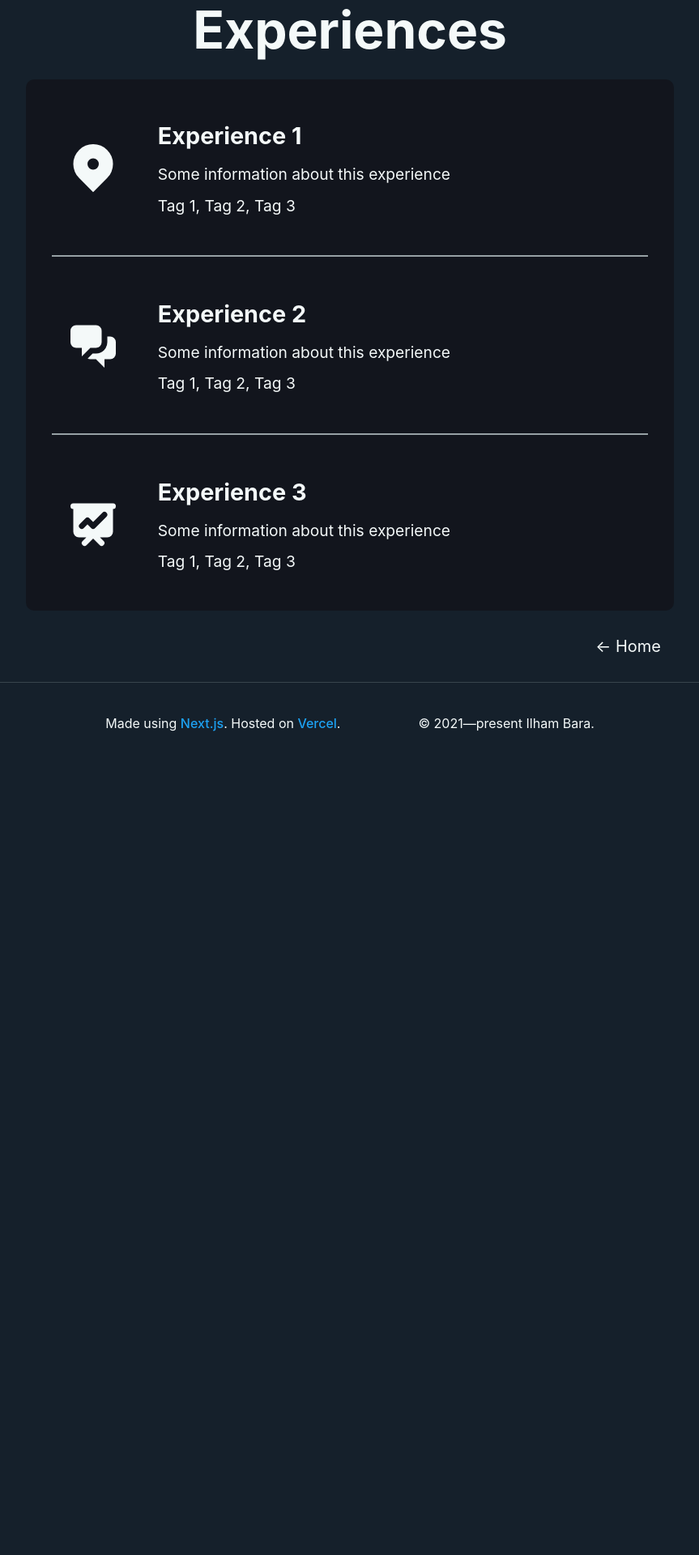
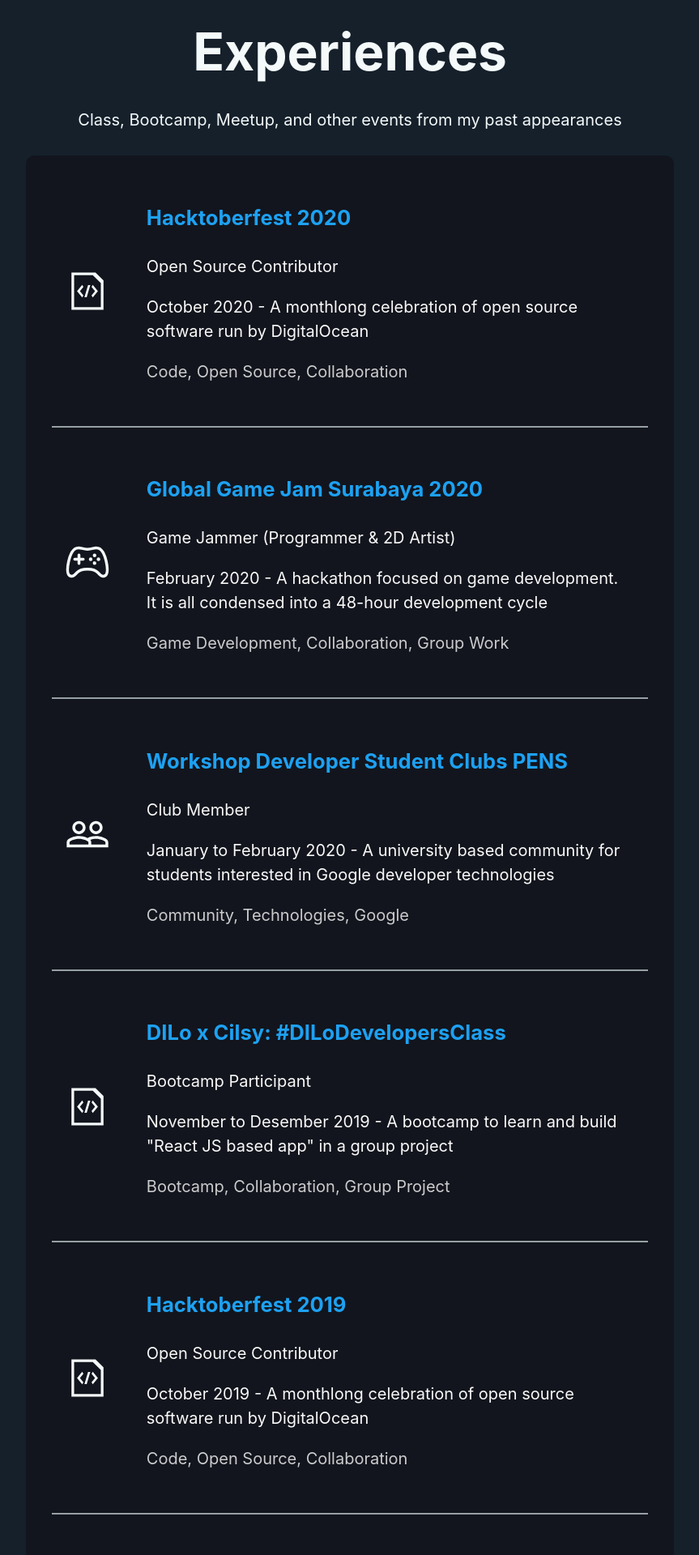
Before and after one commit to ilhambara/portfolio, a Next.js app: page /experiences in a window 1280 px wide. Shown: the part 80-2000 px from the top of the page at 81% size, without its empty margins (208-1071 px from the left). Before the commit the page ends 1022 px from the top, so only its background shows below. Built offline with nearby package versions, Linux system fonts and the light colour scheme.

Commit message:
Add:experiences content

```diff
--- a/pages/experiences.js
+++ b/pages/experiences.js
@@ -1,5 +1,8 @@
 import Head from 'next/head';
-import { HiLocationMarker, HiChatAlt2, HiPresentationChartLine } from 'react-icons/hi';
+import { IoGameControllerOutline } from 'react-icons/io5';
+import { MdPeopleOutline } from 'react-icons/md';
+import { DiCodeBadge } from 'react-icons/di';
+import { BiMessage } from 'react-icons/bi';
 import styles from '../styles/Experiences.module.css';
 import footer from '../styles/Footer.module.css';
 
@@ -14,38 +17,78 @@ export default function Experiences() {
       <main className={styles.main}>
         <div className={styles.title}>
           <h1>Experiences</h1>
+          <p>Class, Bootcamp, Meetup, and other events from my past appearances</p>
         </div>
         <div className={styles.background__experiences}>
           <div className={styles.experiences}>
             <div className={styles.icon__experiences}>
-              <HiLocationMarker size={70} />
+              <DiCodeBadge size={56} />
             </div>
             <div className={styles.detail__experiences}>
-              <h3>Experience 1</h3>
-              <p>Some information about this experience</p>
-              <p>Tag 1, Tag 2, Tag 3</p>
+              <h3>Hacktoberfest 2020</h3>
+              <p>Open Source Contributor</p>
+              <p>October 2020 - A monthlong celebration of open source software run by DigitalOcean</p>
+              <p className={styles.text__tag}>Code, Open Source, Collaboration</p>
             </div>
           </div>
           <hr className={styles.hr__line}></hr>
           <div className={styles.experiences}>
             <div className={styles.icon__experiences}>
-              <HiChatAlt2 size={70} />
+              <IoGameControllerOutline size={56} />
             </div>
             <div className={styles.detail__experiences}>
-              <h3>Experience 2</h3>
-              <p>Some information about this experience</p>
-              <p>Tag 1, Tag 2, Tag 3</p>
+              <h3>Global Game Jam Surabaya 2020</h3>
+              <p>Game Jammer (Programmer & 2D Artist)</p>
+              <p>February 2020 - A hackathon focused on game development. It is all condensed into a 48-hour development cycle</p>
+              <p className={styles.text__tag}>Game Development, Collaboration, Group Work</p>
             </div>
           </div>
           <hr className={styles.hr__line}></hr>
           <div className={styles.experiences}>
             <div className={styles.icon__experiences}>
-              <HiPresentationChartLine size={70} />
+              <MdPeopleOutline size={56} />
             </div>
             <div className={styles.detail__experiences}>
-              <h3>Experience 3</h3>
-              <p>Some information about this experience</p>
-              <p>Tag 1, Tag 2, Tag 3</p>
+              <h3>Workshop Developer Student Clubs PENS</h3>
+              <p>Club Member</p>
+              <p>January to February 2020 - A university based community for students interested in Google developer technologies</p>
+              <p className={styles.text__tag}>Community, Technologies, Google</p>
+            </div>
+          </div>
+          <hr className={styles.hr__line}></hr>
+          <div className={styles.experiences}>
+            <div className={styles.icon__experiences}>
+              <DiCodeBadge size={56} />
+            </div>
+            <div className={styles.detail__experiences}>
+              <h3>DILo x Cilsy: #DILoDevelopersClass</h3>
+              <p>Bootcamp Participant</p>
+              <p>November to Desember 2019 - A bootcamp to learn and build "React JS based app" in a group project</p>
+              <p className={styles.text__tag}>Bootcamp, Collaboration, Group Project</p>
+            </div>
+          </div>
+          <hr className={styles.hr__line}></hr>
+          <div className={styles.experiences}>
+            <div className={styles.icon__experiences}>
+              <DiCodeBadge size={56} />
+            </div>
+            <div className={styles.detail__experiences}>
+              <h3>Hacktoberfest 2019</h3>
+              <p>Open Source Contributor</p>
+              <p>October 2019 - A monthlong celebration of open source software run by DigitalOcean</p>
+              <p className={styles.text__tag}>Code, Open Source, Collaboration</p>
+            </div>
+          </div>
+          <hr className={styles.hr__line}></hr>
+          <div className={styles.experiences}>
+            <div className={styles.icon__experiences}>
+              <BiMessage size={56} />
+            </div>
+            <div className={styles.detail__experiences}>
+              <h3>AndroidDev Surabaya Meetup</h3>
+              <p>Participant</p>
+              <p>October 2019 - An event related to Hacktoberfest 2019. Discussing about Android X and Jetpack library</p>
+              <p className={styles.text__tag}>MeetUp, Android, Sharing</p>
             </div>
           </div>
         </div>
--- a/pages/index.js
+++ b/pages/index.js
@@ -30,12 +30,12 @@ export default function Home() {
 
           <a href="/experiences" className={styles.card}>
             <h3>Experiences &rarr;</h3>
-            <p>Selected events on my past appearances before pandemic outbreak.</p>
+            <p>Selected events of my past appearances from various opportunities.</p>
           </a>
 
           <a href="https://dev.to/g2ailhammubarok" target="_blank" rel="noopener noreferrer" className={styles.card}>
             <h3>Blog &rarr;</h3>
-            <p>Not a very good opinion and knowledge share but you'll get the point.</p>
+            <p>Not a very good opinion and knowledge share but you will get the point.</p>
           </a>
 
           <a href="/about" className={styles.card}>
--- a/styles/Experiences.module.css
+++ b/styles/Experiences.module.css
@@ -22,13 +22,15 @@
   font-size: 2rem;
 }
 
-.title h1 {
+.title h1,
+.title p {
   margin: 0;
+  line-height: 2;
+  text-align: center;
 }
 
-.title,
-.description {
-  text-align: left;
+.title p {
+  font-size: 1.25rem;
 }
 
 /* Experiences Section */
@@ -57,16 +59,20 @@
 }
 
 .detail__experiences {
-  line-height: 1.2rem;
+  line-height: 1.5;
   padding-left: 1.8rem;
 }
 
 .detail__experiences h3 {
-  font-size: 1.8rem;
+  font-size: 1.6rem;
+  color: #1da1f2;
 }
 
 .detail__experiences p {
-  font-size: 1.2rem;
+  max-width: 600px;
+  font-size: 1.25rem;
+  line-height: 1.5;
+  color: #f9f9f9;
 }
 
 .hr__line {
@@ -74,6 +80,10 @@
   opacity: 0.6;
   border: 1px solid azure;
   margin: 0 2rem;
+}
+
+.text__tag {
+  opacity: 0.8;
 }
 
 .text__span {
```
